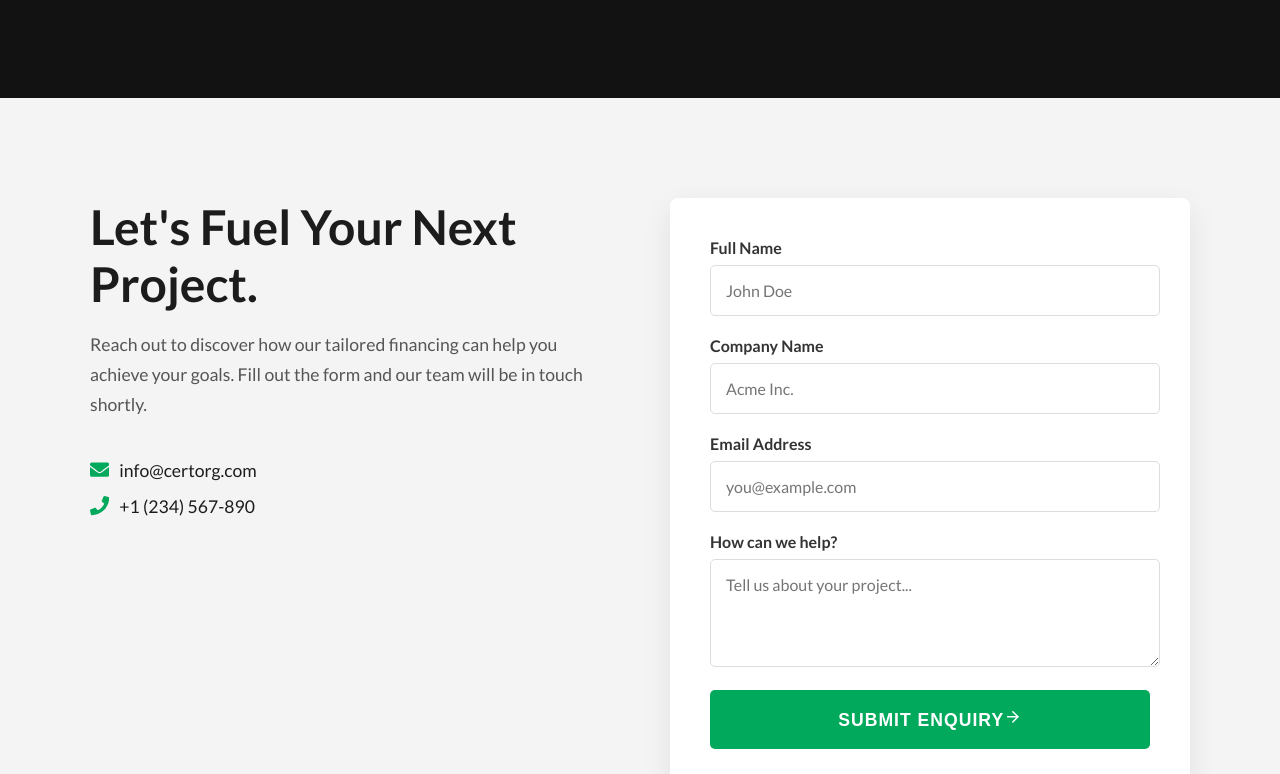
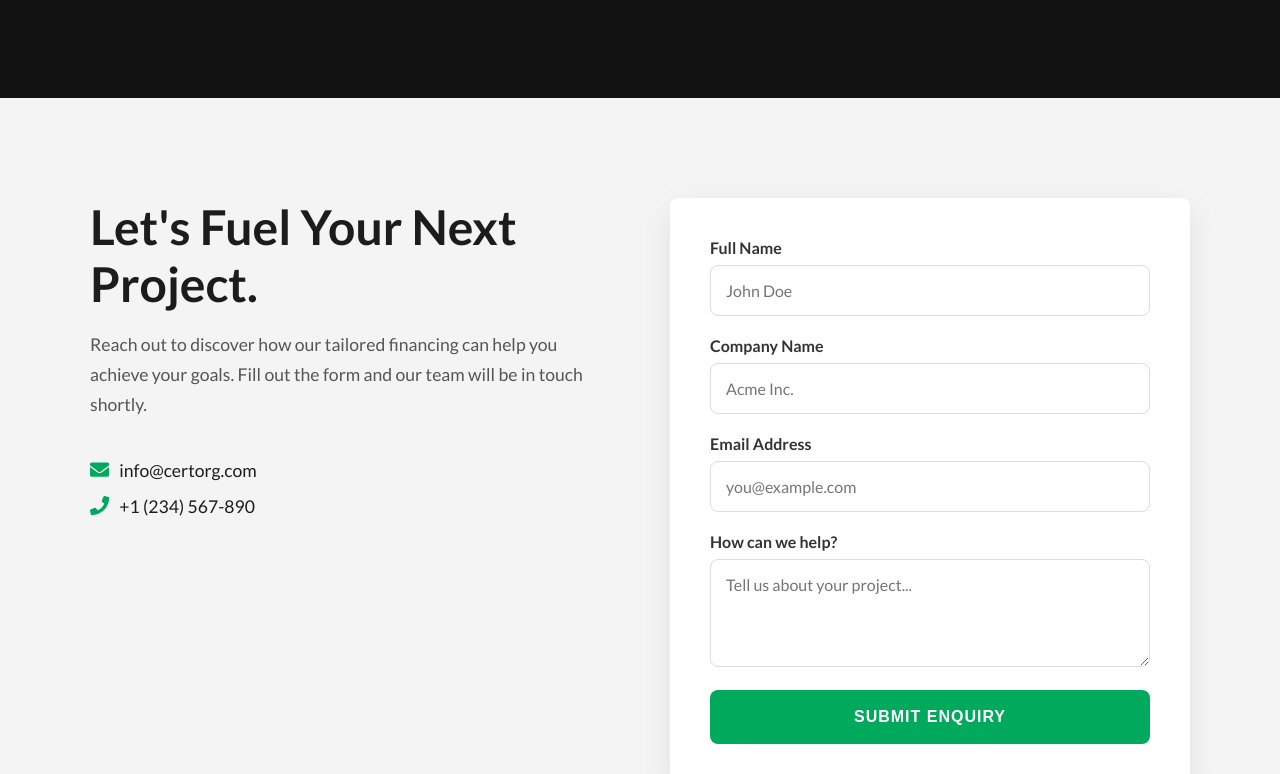
Before and after one commit to Solataiwo-15/certorg-website, a React (Vite) app: page / in a window 1280 px wide. Shown: the part 2206-2980 px from the top of the page. Built offline with nearby package versions, Linux system fonts and the light colour scheme.

Commit message:
second commit

```diff
--- a/src/App.css
+++ b/src/App.css
@@ -7,6 +7,12 @@
 */
 
 /* --- CSS Variables & Global Styles --- */
+*,
+*::before,
+*::after {
+  box-sizing: border-box;
+}
+
 :root {
   --primary-dark: #121212;
   --primary-white: #FFFFFF;
@@ -35,5 +41,8 @@ body {
 .container {
   width: 90%;
   max-width: 1100px;
-  margin: 0 auto;
+
+  /* THIS IS THE CRITICAL LINE THAT CENTERS EVERYTHING */
+  margin-left: auto;
+  margin-right: auto;
 }
--- a/src/components/Contact.module.css
+++ b/src/components/Contact.module.css
@@ -82,10 +82,10 @@
 
 .inputGroup input,
 .inputGroup textarea {
-  width: 95%;
+  width: 100%;
   padding: 15px;
   border: 1px solid #ddd;
-  border-radius: 5px;
+  border-radius: 8px;
   font-family: var(--font-body);
   font-size: 1rem;
   transition: border-color 0.3s ease, box-shadow 0.3s ease;
@@ -121,8 +121,8 @@
   background-color: var(--accent-green);
   color: var(--primary-white);
   border: none;
-  border-radius: 5px;
-  font-size: 1.1rem;
+  border-radius: 8px;
+  font-size: 1rem;
   font-weight: 700;
   text-transform: uppercase;
   letter-spacing: 1px;
--- a/src/components/Contact.tsx
+++ b/src/components/Contact.tsx
@@ -3,7 +3,6 @@
 import React, { useState } from "react"; // 1. Import useState
 import styles from "./Contact.module.css";
 import { FaEnvelope, FaPhone } from "react-icons/fa";
-import { FiArrowRight } from "react-icons/fi";
 import SuccessModal from "./SuccessModal";
 
 // Define a type for our form data for TypeScript
@@ -178,7 +177,6 @@ const Contact = () => {
 
               <button type="submit" className={styles.submitButton}>
                 Submit Enquiry
-                <FiArrowRight className={styles.buttonIcon} />
               </button>
             </form>
           </div>
--- a/src/components/SuccessModal.module.css
+++ b/src/components/SuccessModal.module.css
@@ -6,12 +6,12 @@
   left: 0;
   width: 100%;
   height: 100%;
-  background-color: rgba(0, 0, 0, 0.6); /* Dark semi-transparent background */
+  background-color: rgba(0, 0, 0, 0.6);
   display: flex;
   align-items: center;
   justify-content: center;
-  z-index: 1000; /* Ensure it's on top of everything */
-  padding: 15px; /* Add padding for small screens */
+  z-index: 1000;
+  /* We removed the padding from here to prevent layout issues */
   animation: fadeIn 0.3s ease-out;
 }
 
@@ -21,7 +21,12 @@
   border-radius: 12px;
   text-align: center;
   max-width: 450px;
-  width: 100%; /* Changed from 90% to 100% to work with overlay padding */
+  /*
+    This is the key change:
+    It will be 90% of the screen width on mobile, but never larger than 450px.
+    The parent's flexbox will perfectly center it.
+  */
+  width: 90%;
   box-shadow: 0 10px 40px rgba(0, 0, 0, 0.2);
   transform: scale(0.95);
   animation: scaleUp 0.3s ease-out forwards;
@@ -81,24 +86,18 @@
 }
 
 
-/* --- [START] NEW MOBILE STYLES --- */
-
+/* --- Mobile Styles (Unchanged but still important) --- */
 @media (max-width: 768px) {
   .modalContent {
-    padding: 30px 25px; /* Reduce padding on smaller screens */
+    padding: 30px 25px;
   }
-
   .icon {
-    font-size: 3.5rem; /* Slightly smaller icon */
+    font-size: 3.5rem;
   }
-
   .title {
-    font-size: 1.8rem; /* Smaller title font */
+    font-size: 1.8rem;
   }
-
   .message {
-    font-size: 1rem; /* Smaller message font */
+    font-size: 1rem;
   }
 }
-
-/* --- [END] NEW MOBILE STYLES --- */
```
